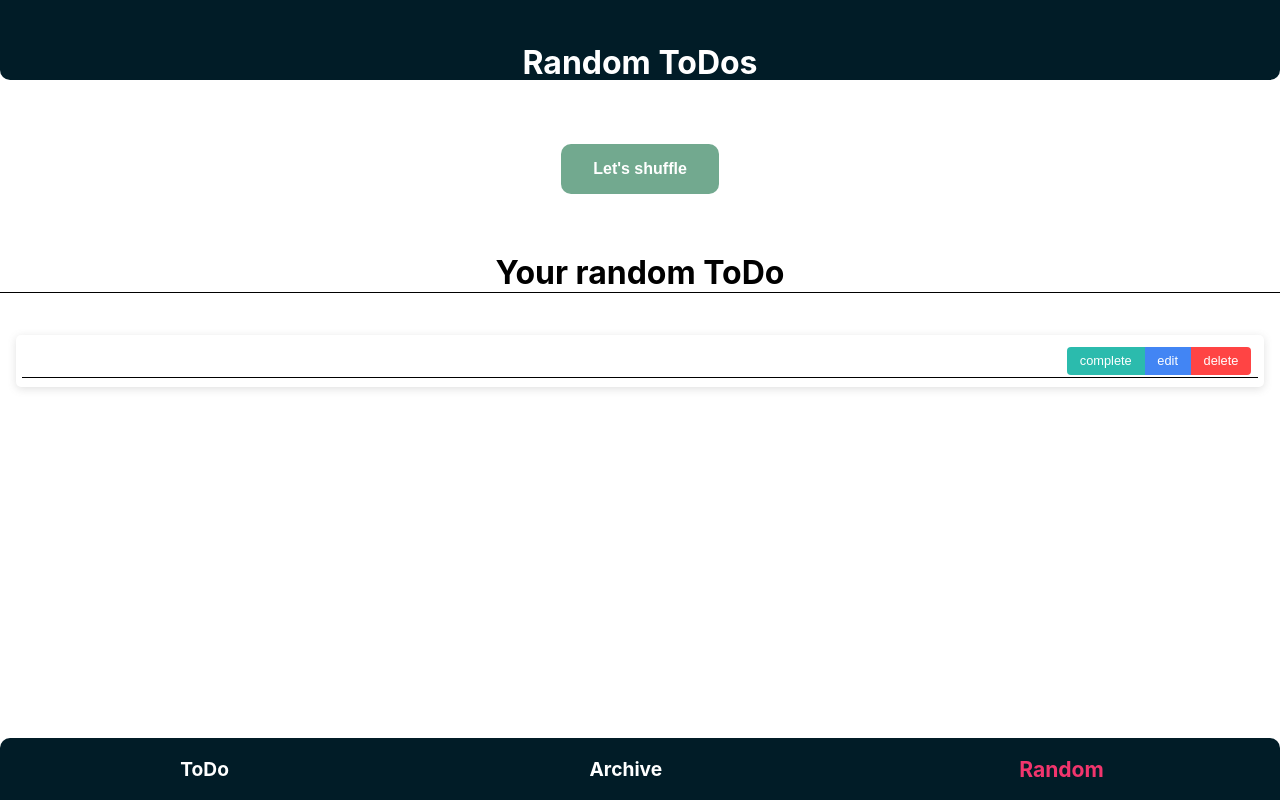
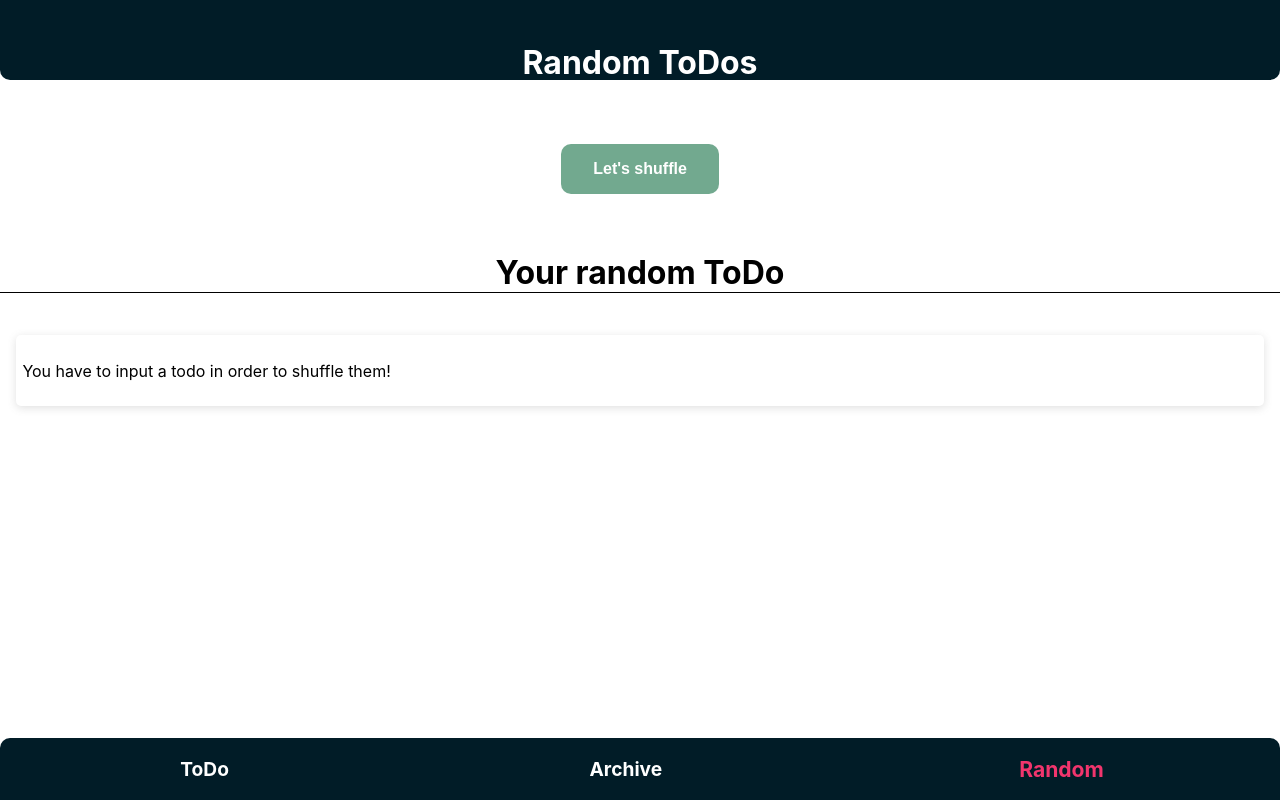
Before and after one commit to yannhn/to-do, a React (Create React App) app: page /Random in a window 1280 px wide. Built offline with nearby package versions, Linux system fonts and the light colour scheme.

Commit message:
import error boundary

```diff
--- a/package.json
+++ b/package.json
@@ -11,6 +11,7 @@
     "nanoid": "^3.3.4",
     "react": "^18.1.0",
     "react-dom": "^18.1.0",
+    "react-error-boundary": "^3.1.4",
     "react-router-dom": "^6.3.0",
     "react-scripts": "5.0.1",
     "styled-components": "^5.3.5",
--- a/src/App.js
+++ b/src/App.js
@@ -7,6 +7,7 @@ import RandomToDo from "./components/ToDo/RandomToDo";
 import useLocalStorage from "./common/useLocalStorage";
 import { useState } from "react";
 import { Routes, Route } from "react-router-dom";
+import { ErrorBoundary } from "react-error-boundary";
 import Card from "./components/UI/Card";
 
 function App() {
@@ -71,8 +72,13 @@ function App() {
     setRandom(randomItem);
   }
 
-  // TODO: FIX RANDOM
-  // Problem occurs when no todo is entered
+  function ErrorFallback() {
+    return (
+      <div role="alert">
+        <p>Something went wrong: Please try again!</p>
+      </div>
+    );
+  }
 
   return (
     <>
@@ -98,7 +104,7 @@ function App() {
                       toggleArchived={() => toggleArchived(item.id)}
                       deleteItems={() => deleteItems(item.id)}
                       editTask={editTask}
-                    ></ToDo>
+                    />
                   ))}
               </Card>
             </>
@@ -122,7 +128,7 @@ function App() {
                       toggleCompleted={() => toggleCompleted(item.id)}
                       toggleArchived={() => toggleArchived(item.id)}
                       deleteItems={() => deleteItems(item.id)}
-                    ></ToDo>
+                    />
                   ))}
               </Card>
             </>
@@ -134,7 +140,11 @@ function App() {
             <>
               <Header heading={"Random ToDos"}></Header>
               <RandomToDo shuffle={randomItems}></RandomToDo>
+              <ErrorBoundary FallbackComponent={ErrorFallback}>
                 <Card>
+                  {Object.keys(random).length === 0 ? (
+                    <p>You have to input a todo in order to shuffle them!</p>
+                  ) : (
                     <ToDo
                       key={random.id}
                       title={random.title}
@@ -144,8 +154,10 @@ function App() {
                       toggleArchived={() => toggleArchived(random.id)}
                       deleteItems={() => deleteItems(random.id)}
                       editTask={(newTitle) => editTask(random.id, newTitle)}
-                ></ToDo>
+                    />
+                  )}
                 </Card>
+              </ErrorBoundary>
             </>
           }
         ></Route>
--- a/src/components/ToDo/ToDo.js
+++ b/src/components/ToDo/ToDo.js
@@ -14,8 +14,6 @@ function ToDo({
 }) {
   const [isEditing, setIsEditing] = useState(false);
   const [newTitle, setNewTitle] = useState("");
-
-  // TODO: FIX ARCHIVE BUTTON
 
   const handleSubmit = (event) => {
     event.preventDefault();
```
Also changed, not shown: 1 other file (tests, documents, lock files or other folders). Lines whose indentation alone changed are shown as unchanged.
